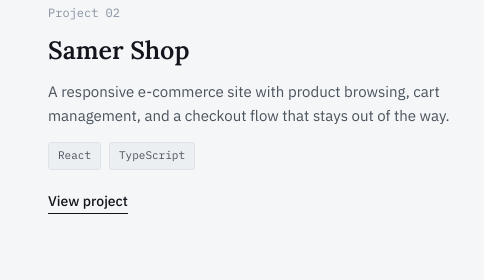
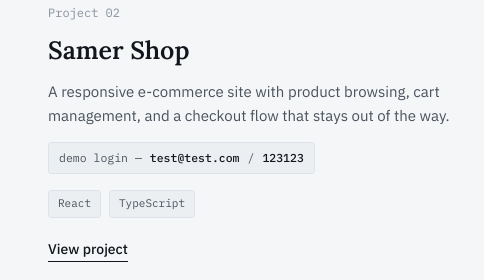
Before and after one commit to s1m8r/samer-portfolio, a plain HTML site: page index.html in a window 1280 px wide. Shown: the part 2377-2657 px from the top of the page, 618-1102 px from the left. Drawn offline with Linux system fonts and the light colour scheme.

Commit message:
Add demo login credentials to Samer Shop project card
Co-Authored-By: Claude Sonnet 5 <noreply@anthropic.com>

```diff
--- a/index.html
+++ b/index.html
@@ -1018,6 +1018,10 @@
                 A responsive e-commerce site with product browsing, cart
                 management, and a checkout flow that stays out of the way.
               </p>
+              <p class="demo-note">
+                demo login — <strong>test@test.com</strong> /
+                <strong>123123</strong>
+              </p>
               <div class="tags">
                 <span class="tag">React</span
                 ><span class="tag">TypeScript</span>
```
